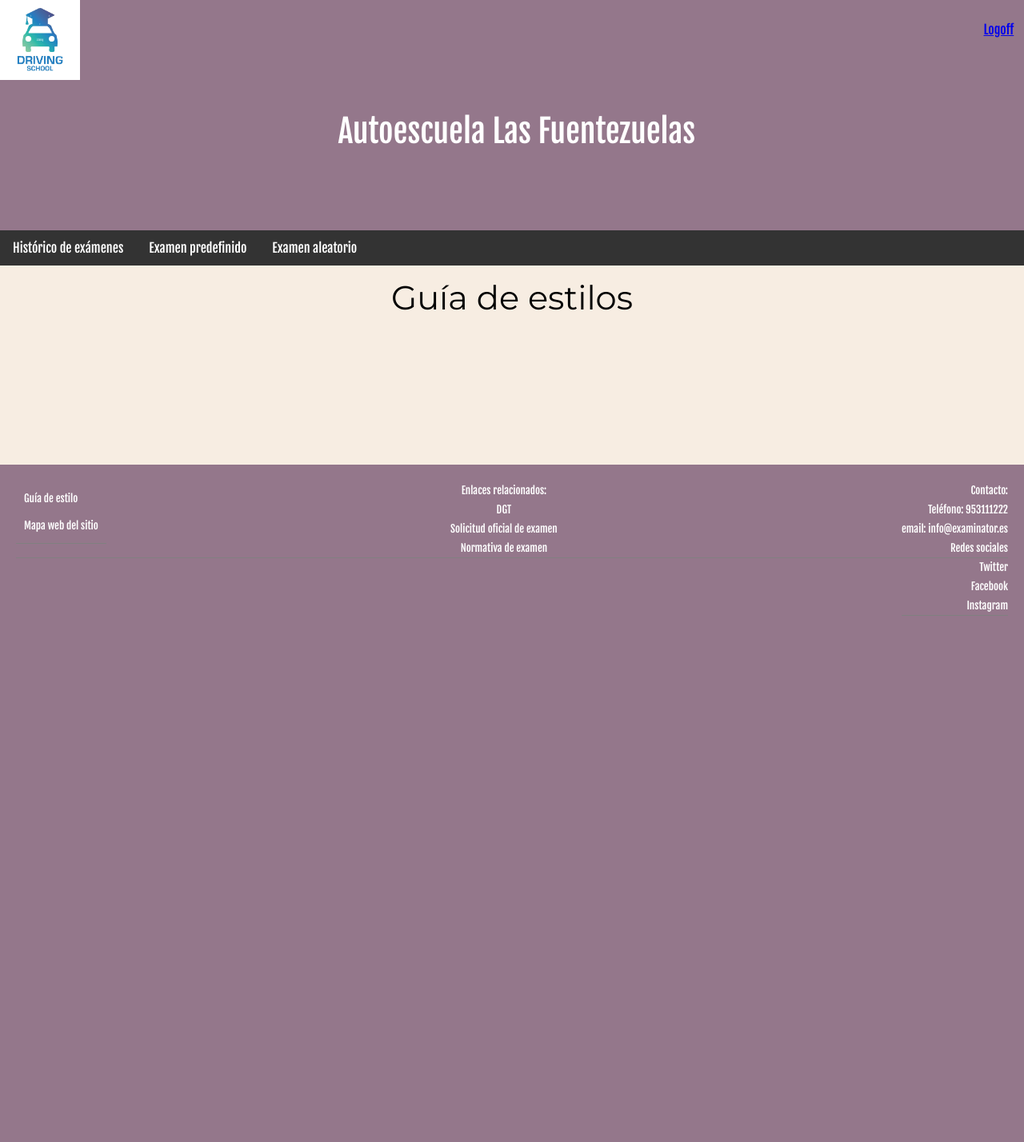
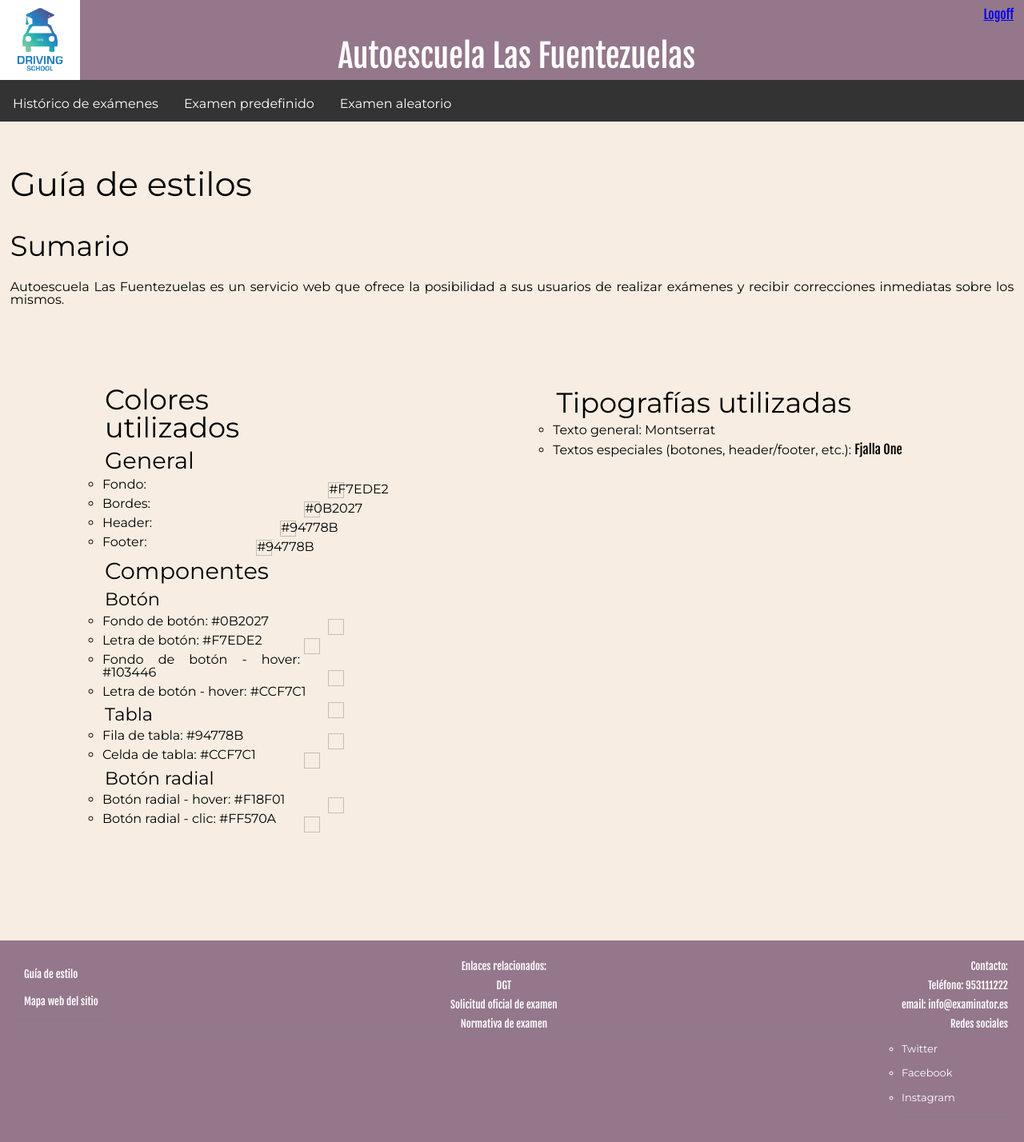
Before and after one commit to gvidald774/autoescuela, a PHP site: page /proyectos/guia_estilo.php in a window 1280 px wide. Shown: the whole page at 80% size. Before the commit the page ends 770 px from the top, so only its background shows below. Run offline with PHP 8.4, Linux system fonts and the light colour scheme.

Commit message:
f***n styles, comenzada edición de usuario

```diff
--- a/css/main.css
+++ b/css/main.css
@@ -60,6 +60,16 @@
 button:hover, input[type=button]:hover, input[type=submit]:hover {
   background-color: #103446;
   color: #CCF7C1;
+}
+
+ul {
+  list-style-type: circle;
+  text-align: justify;
+  font-family: "Montserrat";
+  margin-bottom: 1em;
+}
+ul li {
+  margin-top: 0.5em;
 }
 
 html, body {
@@ -476,6 +486,59 @@
   font-size: 300%;
 }
 
+.muestra_color {
+  border-radius: 0;
+  border: 1px solid black;
+  float: right;
+  width: 20px;
+  height: 20px;
+  margin: 5px;
+  border: 1px solid rgba(0, 0, 0, 0.2);
+}
+.muestra_color #color_fondo {
+  background: #F7EDE2;
+}
+.muestra_color #color_borde {
+  background: #0B2027;
+}
+.muestra_color #color_fondo_boton {
+  background: #0B2027;
+}
+.muestra_color #color_letra_boton {
+  background: #F7EDE2;
+}
+.muestra_color #color_fondo_boton_hover {
+  background: #103446;
+}
+.muestra_color #color_fondo_letra_hover {
+  background: #CCF7C1;
+}
+.muestra_color #color_header {
+  background: #94778B;
+}
+.muestra_color #color_footer {
+  background: #94778B;
+}
+.muestra_color #color_tabla_fila {
+  background: #94778B;
+}
+.muestra_color #color_tabla_celda {
+  background: #CCF7C1;
+}
+.muestra_color #color_radio_hover {
+  background: #F18F01;
+}
+.muestra_color #color_radio_clic {
+  background: #FF570A;
+}
+
+.muestra_tipo #normal {
+  font-family: "Montserrat";
+}
+.muestra_tipo #especial {
+  font-family: "Fjalla One";
+}
+
 body {
   text-align: center;
   background-color: #F7EDE2;
@@ -520,34 +583,61 @@
 h1 {
   font-size: 260%;
   font-family: "Montserrat";
+  margin-bottom: 2%;
+  margin-top: 3%;
+  margin-left: 1%;
 }
 
 h2 {
   font-size: 220%;
   font-family: "Montserrat";
+  margin-bottom: 2%;
+  margin-top: 3%;
+  margin-left: 1%;
 }
 
 h3 {
   font-size: 180%;
   font-family: "Montserrat";
+  margin-bottom: 2%;
+  margin-top: 3%;
+  margin-left: 1%;
 }
 
 h4 {
   font-size: 140%;
   font-family: "Montserrat";
+  margin-bottom: 2%;
+  margin-top: 3%;
+  margin-left: 1%;
 }
 
 h5 {
   font-size: 100%;
   font-family: "Montserrat";
+  margin-bottom: 2%;
+  margin-top: 3%;
+  margin-left: 1%;
 }
 
 h6 {
   font-size: 60%;
   font-family: "Montserrat";
+  margin-bottom: 2%;
+  margin-top: 3%;
+  margin-left: 1%;
 }
 
 p {
   text-align: justify;
   font-family: "Montserrat";
+  margin: 2% 1%;
+}
+
+.mapa_sitio, .guia_estilos {
+  text-align: justify;
+}
+.mapa_sitio section, .guia_estilos section {
+  margin: 5% 10% 10% 10%;
+  border-bottom: none;
 }/*# sourceMappingURL=main.css.map */
--- a/guia_estilo.php
+++ b/guia_estilo.php
@@ -6,8 +6,38 @@
 (Sesion::leer("rol") == "Admin")?Pintor::nav_admin():Pintor::nav_alumno();
 ?>
 
-<main>
+<main class="guia_estilos">
     <h1>Guía de estilos</h1>
+    <h2>Sumario</h2>
+    <p>Autoescuela Las Fuentezuelas es un servicio web que ofrece la posibilidad a sus usuarios de realizar exámenes y recibir correcciones inmediatas sobre los mismos.</p>
+    <section class="izquierdo">
+        <h2>Colores utilizados</h2>
+        <ul>
+            <h3>General</h3>
+            <li>Fondo: <span class="muestra_color" id="color_fondo">#F7EDE2</span></li>
+            <li>Bordes: <span class="muestra_color" id="color_borde">#0B2027</span></li>
+            <li>Header: <span class="muestra_color" id="color_header">#94778B</span></li>
+            <li>Footer: <span class="muestra_color" id="color_header">#94778B</span></li>
+            <h3>Componentes</h3>
+            <h4>Botón</h4>
+            <li>Fondo de botón: #0B2027<span class="muestra_color" id="color_fondo_boton"></span></li>
+            <li>Letra de botón: #F7EDE2<span class="muestra_color" id="color_letra_boton"></span></li>
+            <li>Fondo de botón - hover: #103446<span class="muestra_color" id="color_fondo_boton_hover"></span></li>
+            <li>Letra de botón - hover: #CCF7C1<span class="muestra_color" id="color_letra_boton_hover"></span></li>
+            <h4>Tabla</h4>
+            <li>Fila de tabla: #94778B<span class="muestra_color" id="color_tabla_fila"></span></li>
+            <li>Celda de tabla: #CCF7C1<span class="muestra_color" id="color_tabla_celda"></span></li>
+            <h4>Botón radial</h4>
+            <li>Botón radial - hover: #F18F01<span class="muestra_color" id="color_radio_hover"></span></li>
+            <li>Botón radial - clic: #FF570A<span class="muestra_color" id="color_radio_clic"></span></li>
+        </ul>
+    </section>
+    <section class="izquierdo">
+        <h2>Tipografías utilizadas</h2>
+        <ul>
+            <li>Texto general: <span class="muestra_tipo" id="normal">Montserrat</span></li>
+            <li>Textos especiales (botones, header/footer, etc.): <span style="font-family: 'Fjalla One'">Fjalla One</span></li>
+    </section>
 </main>
 
 <?php Pintor::footer(); ?>
--- a/js/nuevoUsuario.js
+++ b/js/nuevoUsuario.js
@@ -43,7 +43,4 @@
             document.getElementById("error_fecha").innerHTML = "";
         }
     }
-
-
-}) // VALIDAR FECHA EN PHP TAMBIÉN
-// Y YA PUES AÑADIR LA COSA AL SITIO
+})
--- /dev/null
+++ b/scss/components/_lists.scss
@@ -0,0 +1,9 @@
+ul {
+    list-style-type: circle;
+    text-align: justify;
+    font-family: 'Montserrat';
+    li {
+        margin-top: 0.5em;
+    }
+    margin-bottom: 1em;
+}
--- a/scss/main.scss
+++ b/scss/main.scss
@@ -4,6 +4,7 @@
 @import "utilities/mixins";
 @import "utilities/variables";
 @import "components/buttons";
+@import "components/lists";
 @import "layout/footer";
 @import "layout/forms";
 @import "layout/header";
@@ -17,6 +18,7 @@
 @import "views/user/history";
 @import "views/user/profile";
 @import "views/user/random_exam";
+@import "views/style_guide";
 @import "views/home";
 
 * {
@@ -43,10 +45,22 @@
     h#{$i} {
         font-size: (300% - 40*$i);
         font-family: 'Montserrat';
+        margin-bottom: 2%;
+        margin-top: 3%;
+        margin-left: 1%;
     }
 }
 
 p {
     text-align: justify;
     font-family: 'Montserrat';
+    margin: 2% 1%;
 }
+
+.mapa_sitio, .guia_estilos {
+    text-align: justify;
+    section {
+        margin: 5% 10% 10% 10%;
+        border-bottom: none;
+    }
+}
--- /dev/null
+++ b/scss/views/_style_guide.scss
@@ -0,0 +1,56 @@
+.muestra_color {
+    border-radius: 0;
+    border: 1px solid black;
+
+    float: right;
+    width: 20px;
+    height: 20px;
+    margin: 5px;
+    border: 1px solid rgba(0, 0, 0, .2);
+
+    #color_fondo {
+        background: $bgcolor;
+    }
+    #color_borde {
+        background: $bordercolor;
+    }
+    #color_fondo_boton {
+        background: $color_fondo_boton;
+    }
+    #color_letra_boton {
+        background: $color_letra_boton;
+    }
+    #color_fondo_boton_hover {
+        background: $color_fondo_boton_hover;
+    }
+    #color_fondo_letra_hover {
+        background: $color_letra_boton_hover;
+    }
+    #color_header {
+        background: $color_header;
+    }
+    #color_footer {
+        background: $color_footer;
+    }
+    #color_tabla_fila {
+        background: $color_tabla_fila;
+    }
+    #color_tabla_celda {
+        background: $color_tabla_celda;
+    }
+    #color_radio_hover {
+        background: $color_radio_hover;
+    }
+    #color_radio_clic {
+        background: $color_radio_clic;
+    }
+}
+
+.muestra_tipo {
+    #normal {
+        font-family: 'Montserrat';
+    }
+    #especial {
+        font-family: 'Fjalla One';
+    }
+}
```
Also changed, not shown: datosUsuario.php (added, +32 -0 lines), include/helpers/BD.php (+21 -0 lines), mapa_sitio.php (+26 -1 lines), 1 other file.
